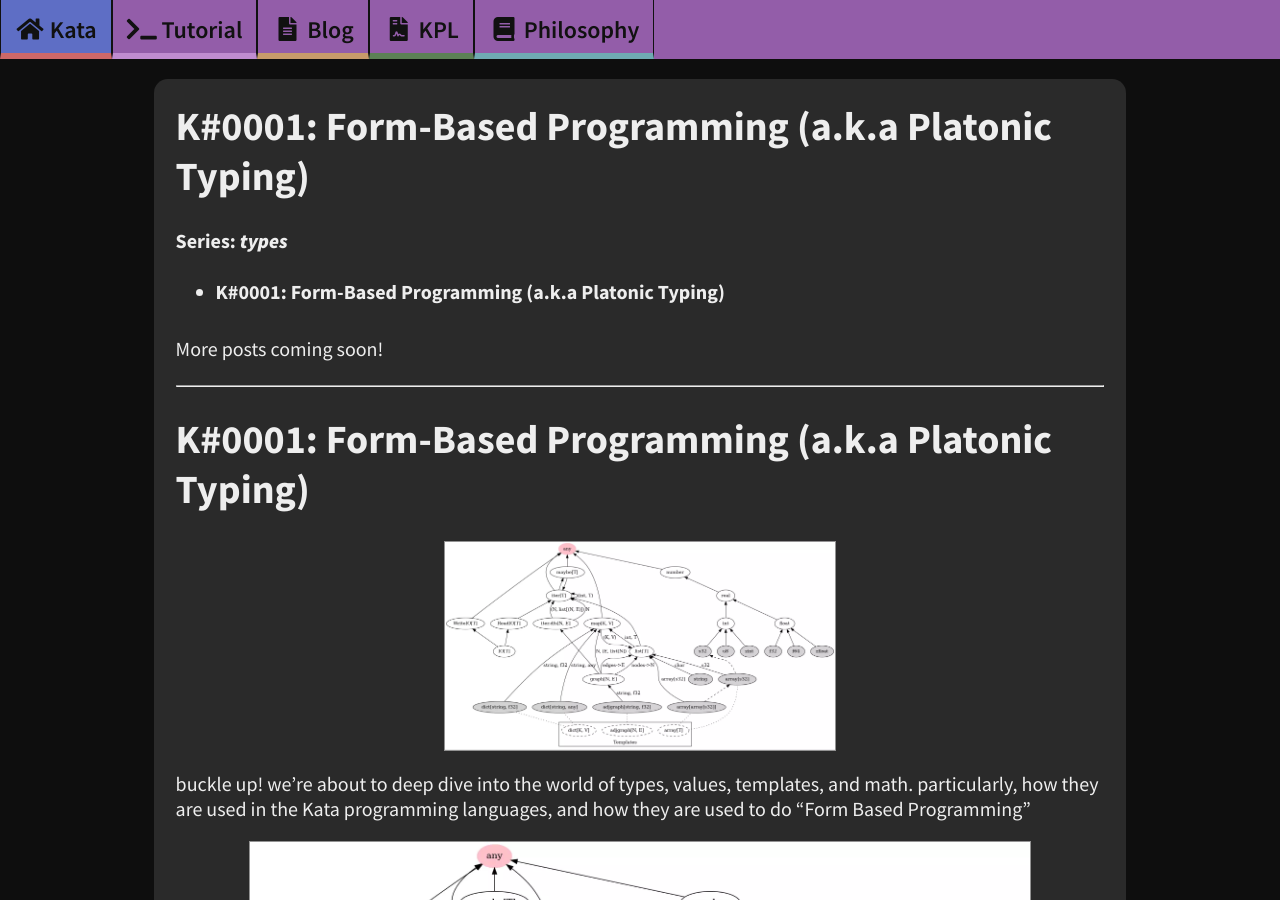
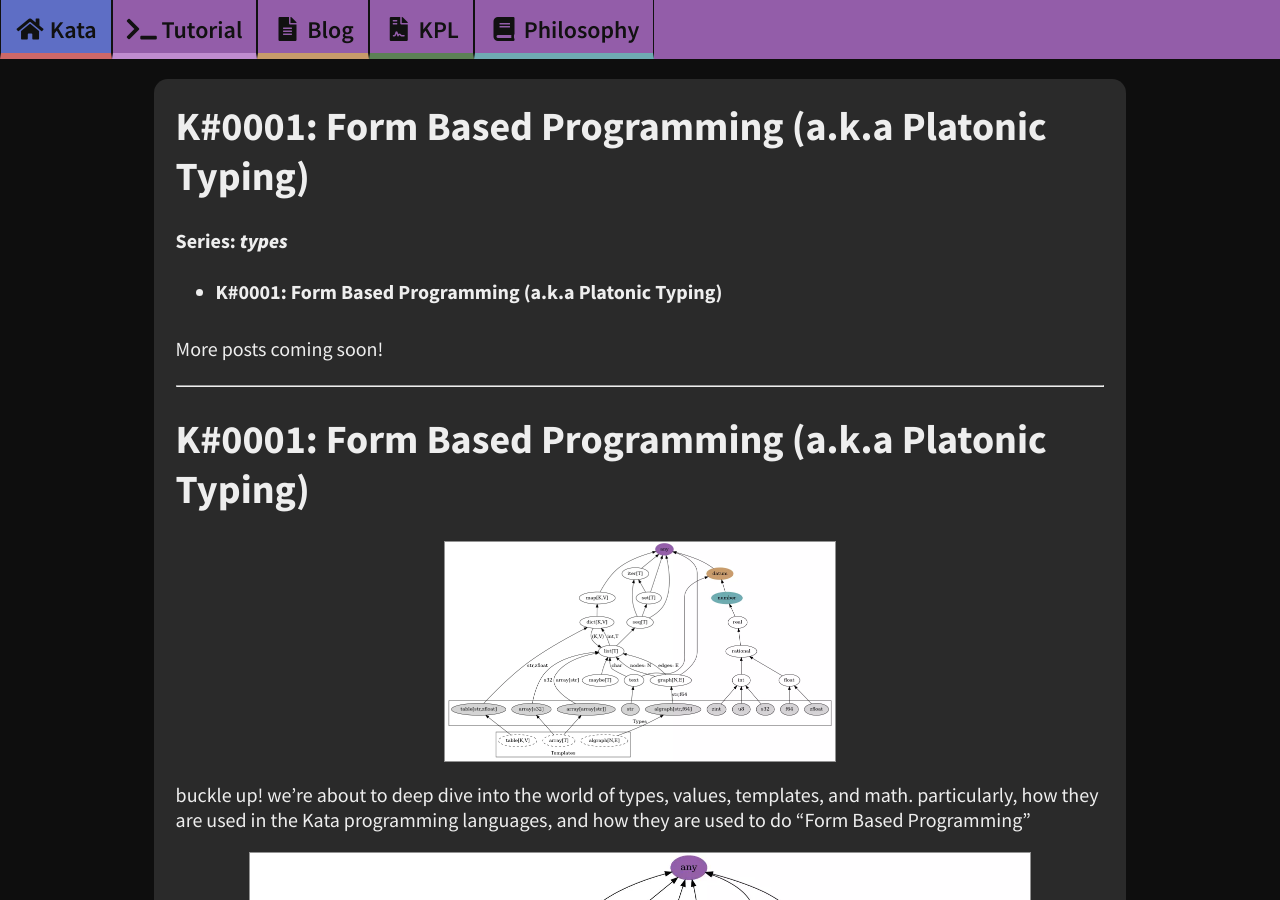
Before and after one commit to gcrois/gcrois.github.io, a Jekyll site: the page built from _posts/2021-10-26-K0001-form-based-programming-platonic.md, in a window 1280 px wide and 900 px high. Built offline with Jekyll 4.4.1, drawn with Linux system fonts in a browser that asks for light colours; nearby versions of some CDN libraries.

```diff
--- a/_posts/2021-10-26-K0001-form-based-programming-platonic.md
+++ b/_posts/2021-10-26-K0001-form-based-programming-platonic.md
@@ -1,6 +1,6 @@
 ---
 layout: post
-title: "K#0001: Form-Based Programming (a.k.a Platonic Typing)"
+title: "K#0001: Form Based Programming (a.k.a Platonic Typing)"
 author: Cade Brown
 email: me@cade.site
 categories: [kata]
```
Also changed, not shown: files/src/K0001/types0.dot.webp, readme.md, 1 other file.
